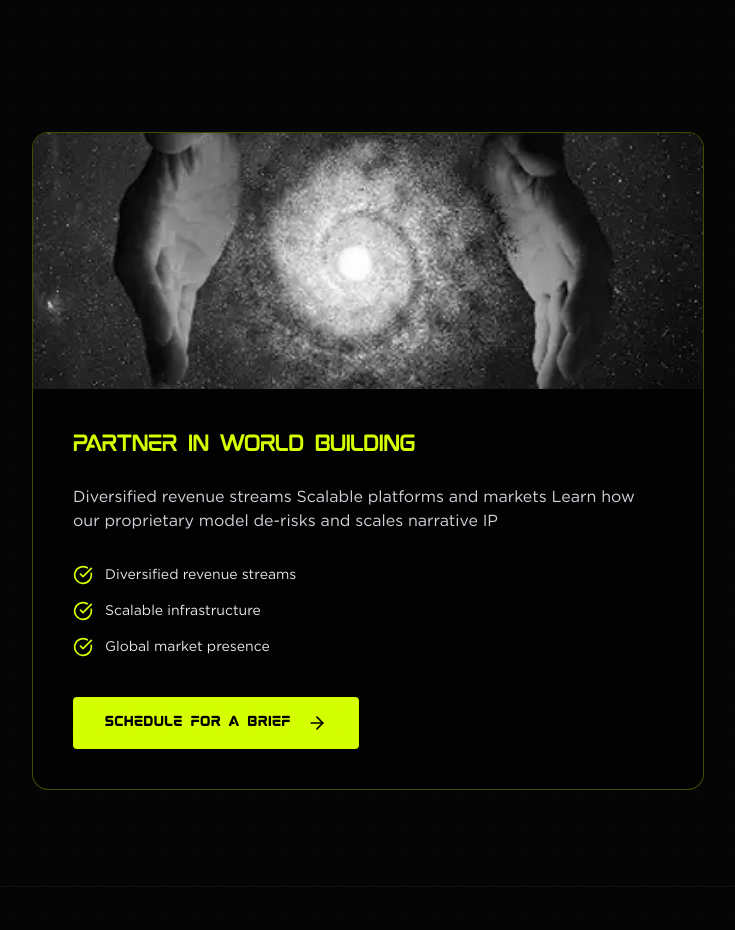
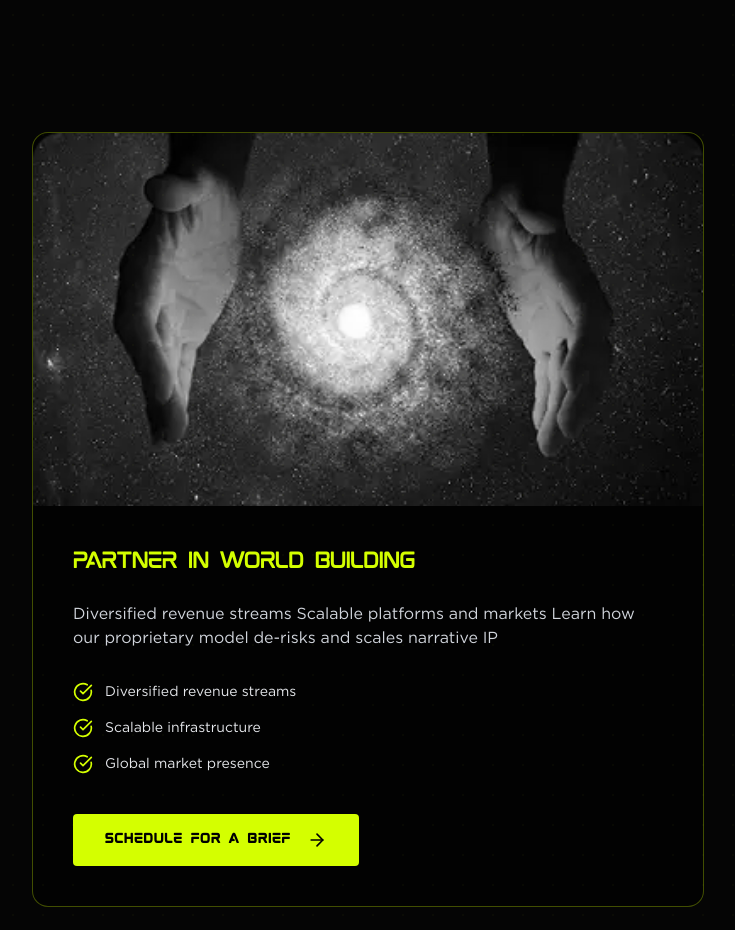
Before and after one commit to mahmud886/spore-frontend-v2, a Next.js app: page /partnerships in a window 1280 px wide. Shown: the part 3120-4050 px from the top of the page, without its empty margins (272-1007 px from the left). Built offline with nearby package versions, Linux system fonts and the light colour scheme; no server answers.

Commit message:
update image for mobile

```diff
--- a/src/app/components/parnetships/InvestorsAndPartners.jsx
+++ b/src/app/components/parnetships/InvestorsAndPartners.jsx
@@ -5,7 +5,7 @@ export const InvestorsAndPartners = () => {
   return (
     <section className="py-12 md:py-24 px-6">
       <div className="max-w-7xl mx-auto flex flex-col lg:flex-row-reverse items-center gap-12">
-        <div className="lg:w-1/2 relative">
+        <div className="w-full lg:w-1/2 relative">
           <div className="absolute"></div>
           <Image
             width={523}
--- a/src/app/components/parnetships/PartnerInWorldBuilding.jsx
+++ b/src/app/components/parnetships/PartnerInWorldBuilding.jsx
@@ -10,7 +10,7 @@ export const PartnerInWorldBuilding = () => {
             width={600}
             height={276}
             alt="World Building Header"
-            className="w-full h-64 object-cover grayscale hover:grayscale-0 transition-all duration-700"
+            className="w-full h-auto min-h-[256px] object-cover grayscale hover:grayscale-0 transition-all duration-700"
             src="/assets/images/partnerships/partner-in-word-build.webp"
           />
           <div className="p-10">
```
